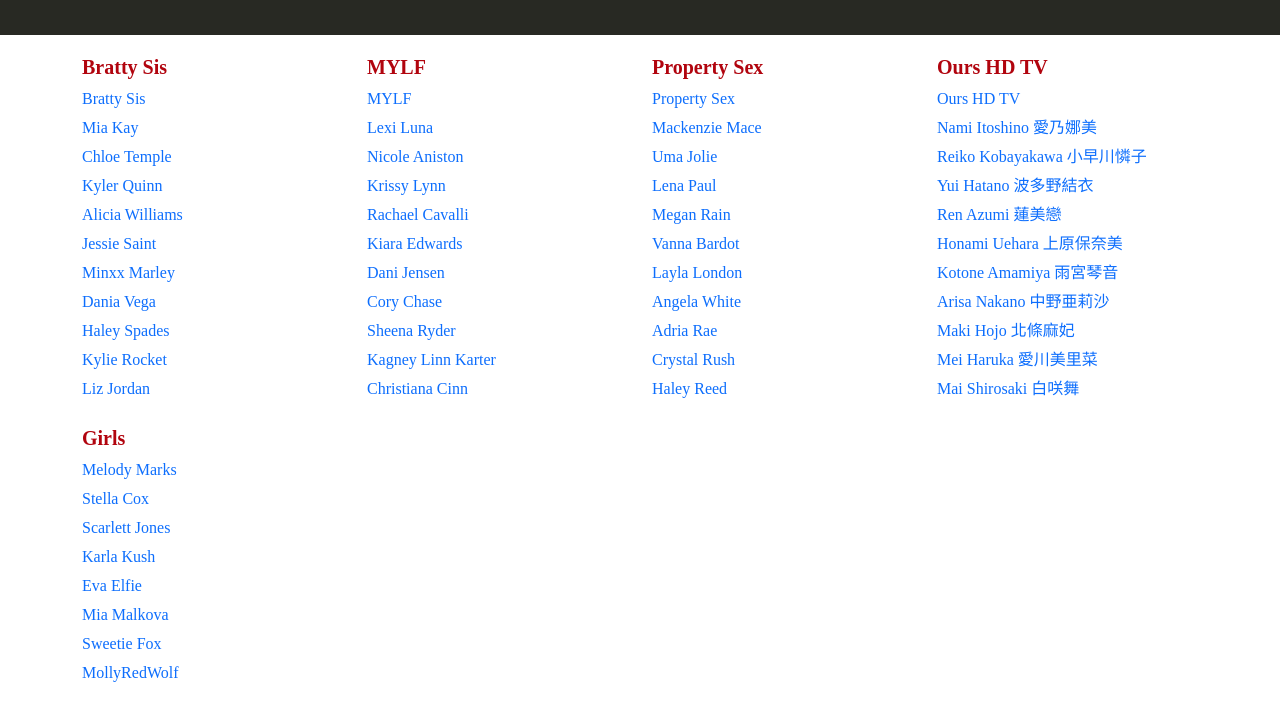
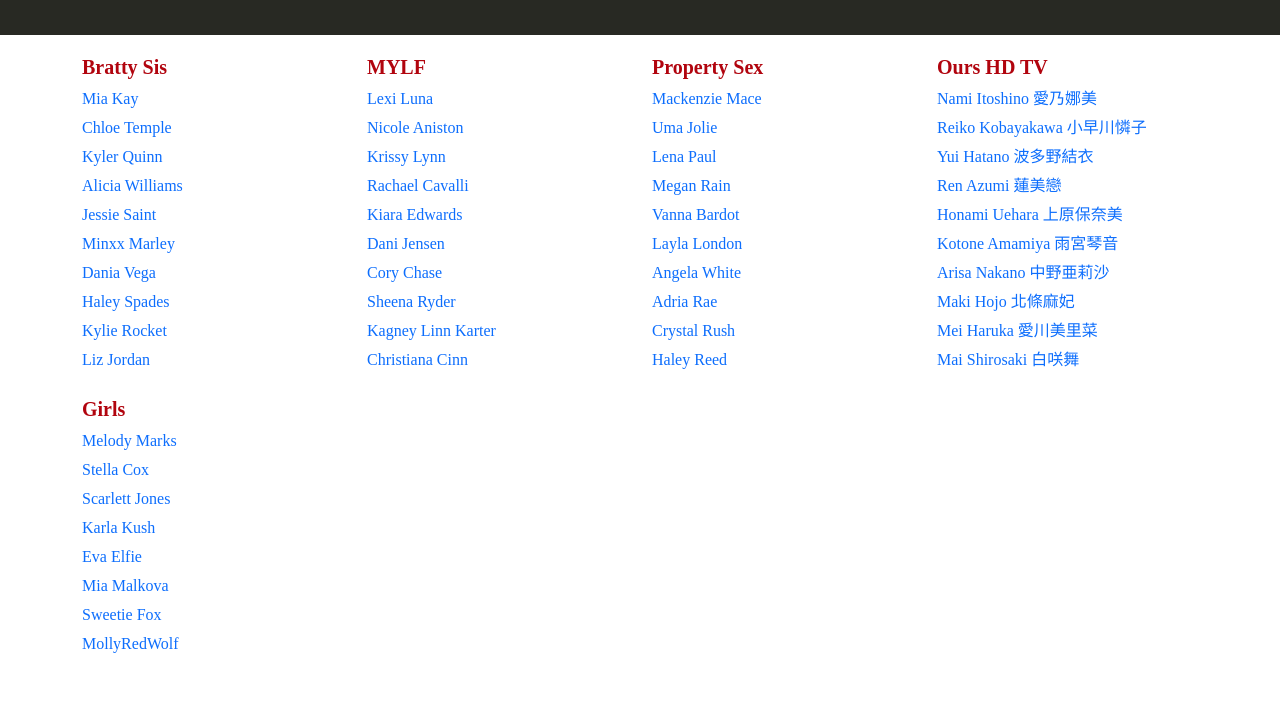
Before and after one commit to impbug/impbug.github.io, a plain HTML site: page porn/index.html in a window 1280 px wide. Shown: the part 85-806 px from the top of the page. Drawn offline with Linux system fonts and the light colour scheme.

Commit message:
modified porn page

```diff
--- a/porn/index.html
+++ b/porn/index.html
@@ -24,7 +24,6 @@
       <div class="row">
         <div class="col-lg-3 col-md-6">
           <h2>Bratty Sis</h2>
-          <p><a target="_blank" href="https://pornhub.com/channels/bratty-sis">Bratty Sis</a></p>
           <p><a target="_blank" href="https://pornhub.com/view_video.php?viewkey=ph6279e3183bde4">Mia Kay</a></p>
           <p><a target="_blank" href="https://pornhub.com/view_video.php?viewkey=ph6267f8009b3bb">Chloe Temple</a></p>
           <p><a target="_blank" href="https://pornhub.com/view_video.php?viewkey=ph62291f1e598d8">Kyler Quinn</a></p>
@@ -38,7 +37,6 @@
         </div>
         <div class="col-lg-3 col-md-6">
           <h2>MYLF</h2>
-          <p><a target="_blank" href="https://pornhub.com/channels/mylf">MYLF</a></p>
           <p><a target="_blank" href="https://pornhub.com/view_video.php?viewkey=ph5f1c573dba4f6">Lexi Luna</a></p>
           <p><a target="_blank" href="https://pornhub.com/view_video.php?viewkey=ph5d39ca19ba563">Nicole Aniston</a></p>
           <p><a target="_blank" href="https://pornhub.com/view_video.php?viewkey=ph602eae99c51d6">Krissy Lynn</a></p>
@@ -52,7 +50,6 @@
         </div>
         <div class="col-lg-3 col-md-6">
           <h2>Property Sex</h2>
-          <p><a target="_blank" href="https://pornhub.com/channels/property-sex">Property Sex</a></p>
           <p><a target="_blank" href="https://pornhub.com/view_video.php?viewkey=ph618ca1fd8205f">Mackenzie Mace</a></p>
           <p><a target="_blank" href="https://pornhub.com/view_video.php?viewkey=ph5b161b838691a">Uma Jolie</a></p>
           <p><a target="_blank" href="https://pornhub.com/view_video.php?viewkey=ph619eb7b7cf984">Lena Paul</a></p>
@@ -66,7 +63,6 @@
         </div>
         <div class="col-lg-3 col-md-6">
           <h2>Ours HD TV</h2>
-          <p><a target="_blank" href="https://pornhub.com/channels/ours-hd-tv">Ours HD TV</a></p>
           <p><a target="_blank" href="https://pornhub.com/view_video.php?viewkey=ph5f3346afa6005">Nami Itoshino 愛乃娜美</a></p>
           <p><a target="_blank" href="https://pornhub.com/view_video.php?viewkey=ph5e0da5f257f43">Reiko Kobayakawa 小早川憐子</a></p>
           <p><a target="_blank" href="https://pornhub.com/view_video.php?viewkey=ph5dae7888952ae">Yui Hatano 波多野結衣</a></p>
```
